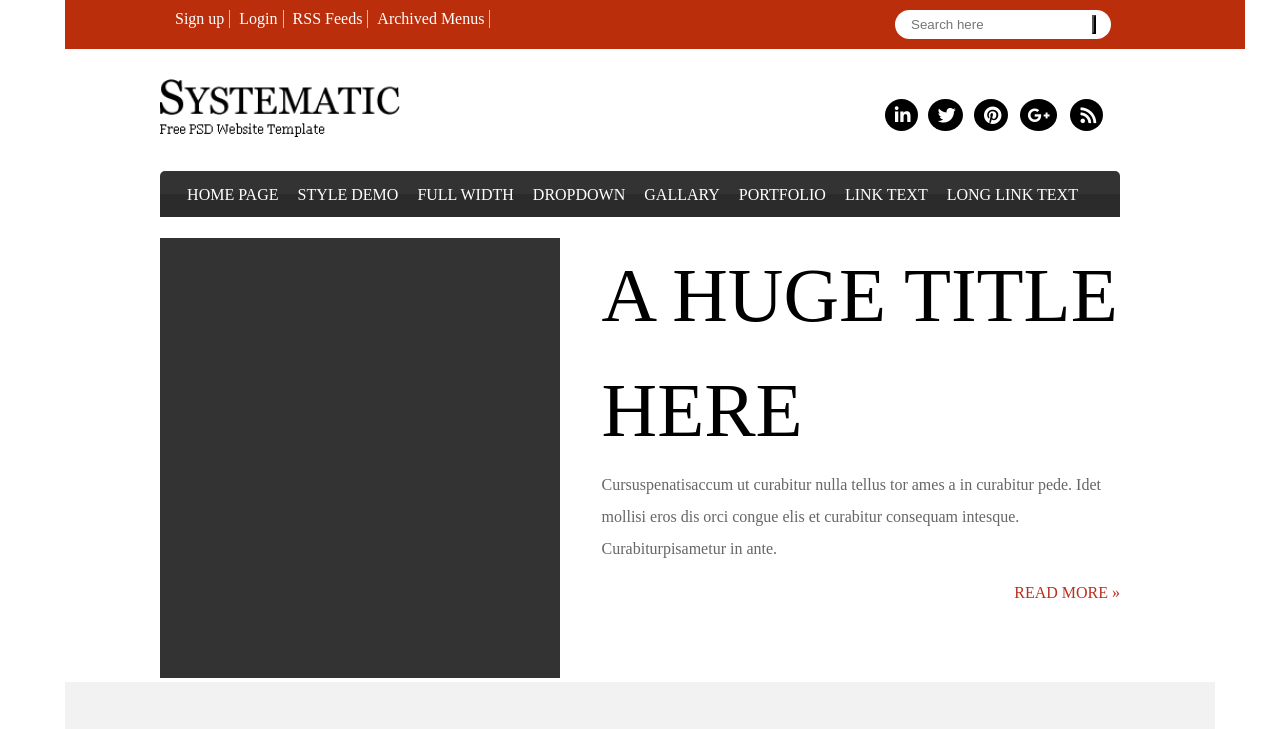
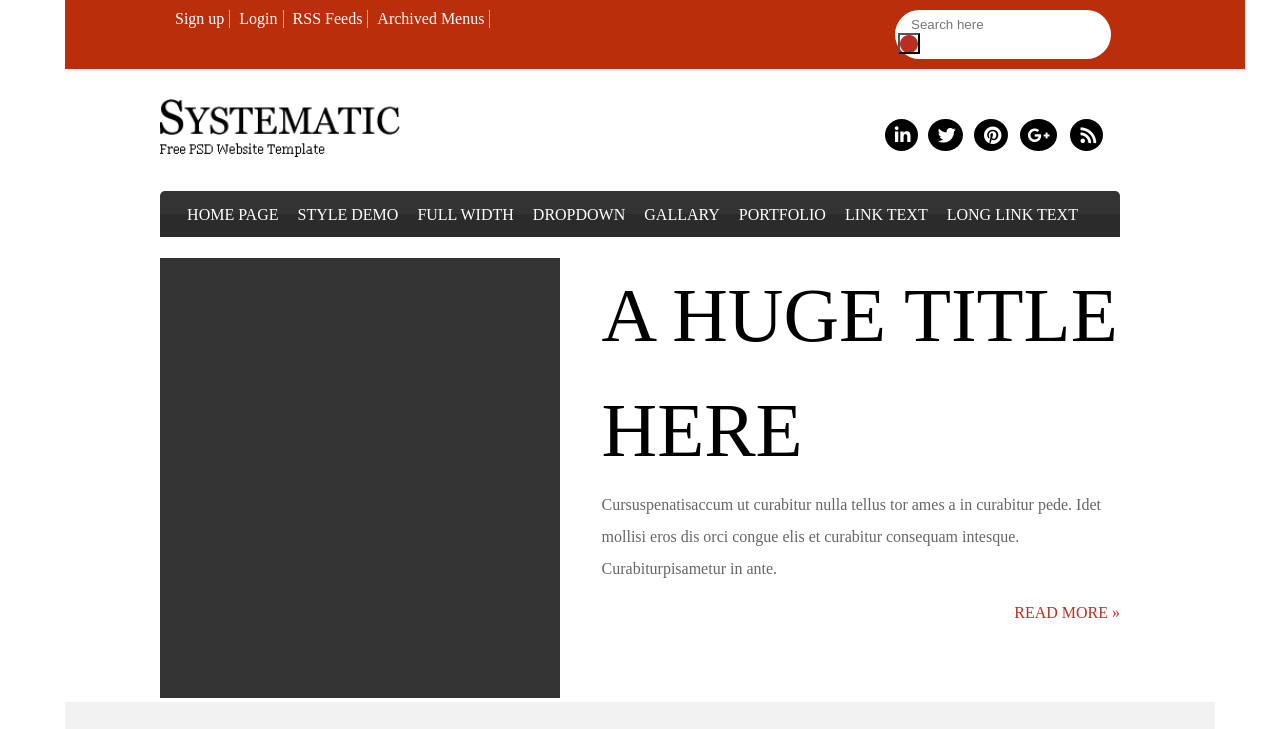
Before and after one commit to sohelma/Systematic, a plain HTML site: page index.html in a window 1280 px wide. Shown: the top 729 px of the page. Drawn offline with Linux system fonts and the light colour scheme; a script that the page names is missing.

Commit message:
Add files via upload

```diff
--- a/style.css
+++ b/style.css
@@ -58,8 +58,7 @@ float: left;}
 
     .search_box form input[type='submit'] {
     background: url(image/search-image.png);
-    background-position: right;
-    background-repeat: no-repeat;
+    padding: 1px 9px;
 }
 .main_header_area{
     padding-top:30px
@@ -239,6 +238,7 @@ border-bottom: 1px solid #666666;
 background-image: url(image/footer-arrow.png);
 background-repeat: no-repeat ;
 padding-left:20px;
+background-position: left center;
 }
 .subfooter_section ul li a{color:#666666;
 font-size: 14px;}
```
